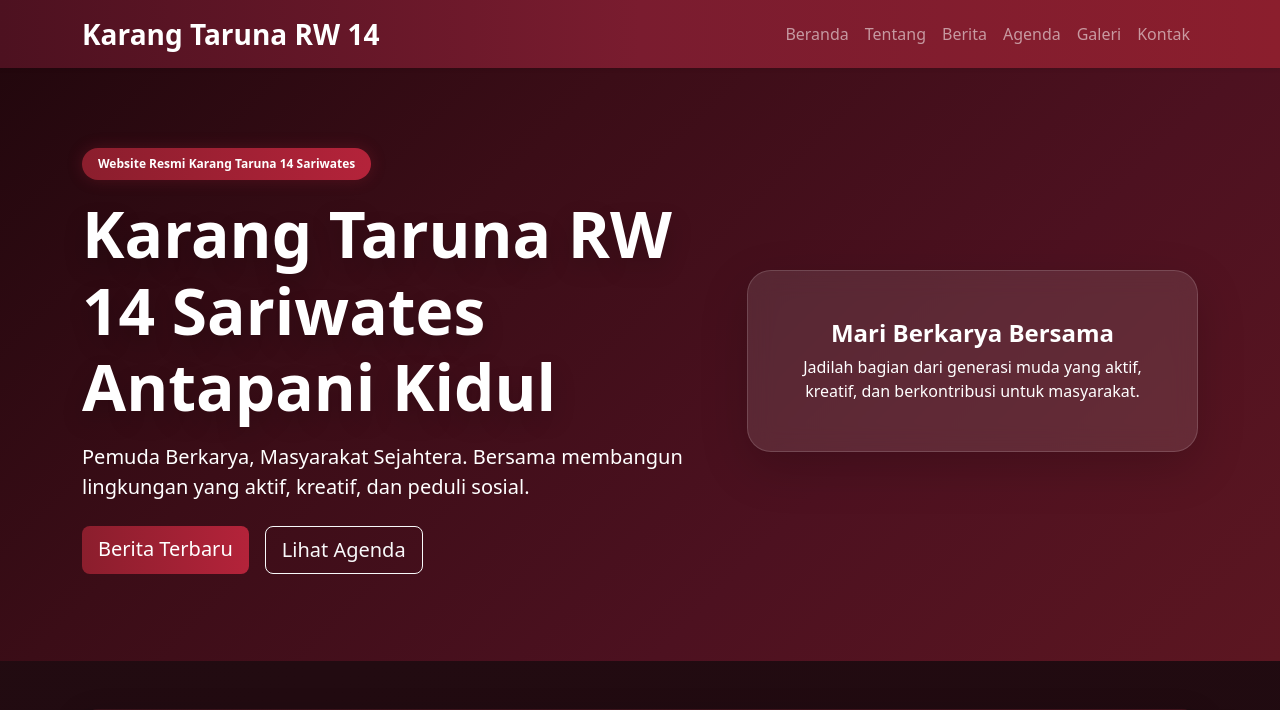
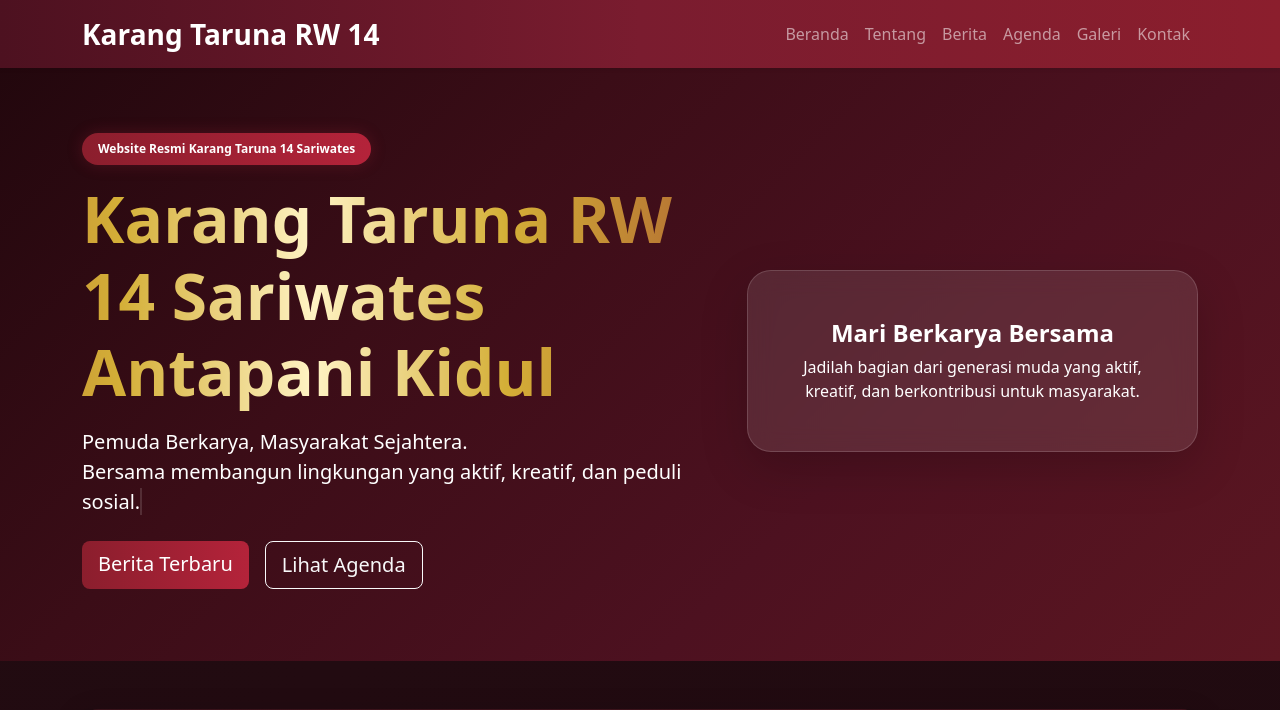
Before and after one commit to lendrailham-7/Website_Karta_14, a Django app: page / in a window 1280 px wide. Shown: the top 710 px of the page. Run offline with Django 5.2, Linux system fonts and the light colour scheme; data that the repository does not hold is empty.

Commit message:
finalisasi website

```diff
--- a/core/templates/core/home.html
+++ b/core/templates/core/home.html
@@ -21,15 +21,13 @@ Beranda
                     Website Resmi Karang Taruna 14 Sariwates
                 </span>
 
-                <h1
-                    class="
-                        display-3
-                        display-md-2
-                        fw-bold
-                        mb-3
-                        hero-title
-                    "
-                >
+                <h1 class="
+                    display-3
+                    display-md-2
+                    fw-bold
+                    mb-3
+                    hero-title
+                ">
 
                     Karang Taruna RW 14 Sariwates Antapani Kidul
 
@@ -39,12 +37,7 @@ Beranda
                     class="lead mb-4"
                 >
 
-                    Pemuda Berkarya,
-                    Masyarakat Sejahtera.
-
-                    Bersama membangun
-                    lingkungan yang aktif,
-                    kreatif, dan peduli sosial.
+                <span id="typing-description"></span>
 
                 </p>
 
--- a/static/css/style.css
+++ b/static/css/style.css
@@ -257,14 +257,44 @@ body {
 
 .hero-title {
 
-    text-shadow:
-        0 10px 25px rgba(
-            0,
-            0,
-            0,
-            0.2
-        );
+    display: inline-block;
+
+    background: linear-gradient(
+        90deg,
+        #8b1e2d 0%,
+        #d4af37 35%,
+        #fff3c4 50%,
+        #d4af37 65%,
+        #8b1e2d 100%
+    );
+
+    background-size: 200% auto;
+
+    -webkit-background-clip: text;
+
+    background-clip: text;
+
+    color: transparent;
+
+    animation: goldSweep 5s linear infinite;
+
 }
+@keyframes goldSweep {
+
+    0% {
+
+        background-position: 0% center;
+
+    }
+
+    100% {
+
+        background-position: 200% center;
+
+    }
+
+}
+
 
 .hero-button {
 
@@ -1025,6 +1055,57 @@ body {
     );
 
 }
+
+@keyframes heroFadeUp {
+
+    from {
+
+        opacity: 0;
+
+        transform: translateY(30px);
+
+    }
+
+    to {
+
+        opacity: 1;
+
+        transform: translateY(0);
+
+    }
+
+}
+
+@keyframes cursorBlink {
+
+    50% {
+
+        border-color:
+            transparent;
+
+    }
+
+}
+#typing-description {
+
+    display: inline;
+
+    border-right: 2px solid rgba(255, 255, 255, 0.7);
+
+    animation: cursorBlink 0.8s infinite;
+
+}
+
+@keyframes cursorBlink {
+
+    50% {
+
+        border-color:
+            transparent;
+
+    }
+
+}
 @media (max-width: 768px) {
 
     .hero-title {
--- a/static/js/home.js
+++ b/static/js/home.js
@@ -61,3 +61,27 @@ previewImages.forEach((image) => {
     );
 
 });
+document.addEventListener('DOMContentLoaded', () => {
+
+    const typingDescription = document.getElementById('typing-description');
+
+    if (!typingDescription) return;
+
+    const text = "Pemuda Berkarya, Masyarakat Sejahtera.\nBersama membangun lingkungan yang aktif, kreatif, dan peduli sosial.";
+
+    let index = 0;
+
+    function typeDescription() {
+        if (index < text.length) {
+            const char = text.charAt(index);
+
+            typingDescription.innerHTML += char === '\n' ? '<br>' : char;
+
+            index++;
+            setTimeout(typeDescription, 25);
+        }
+    }
+
+    typeDescription();
+
+});
```
